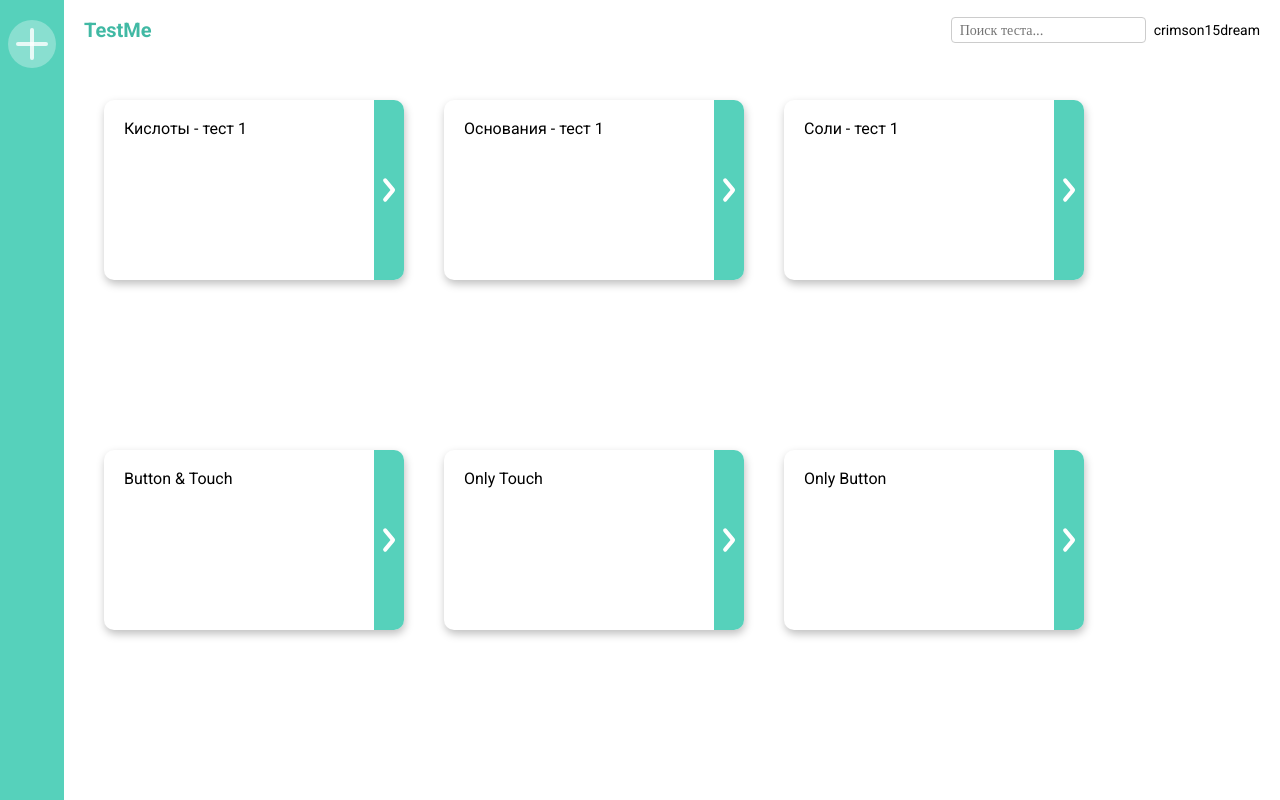
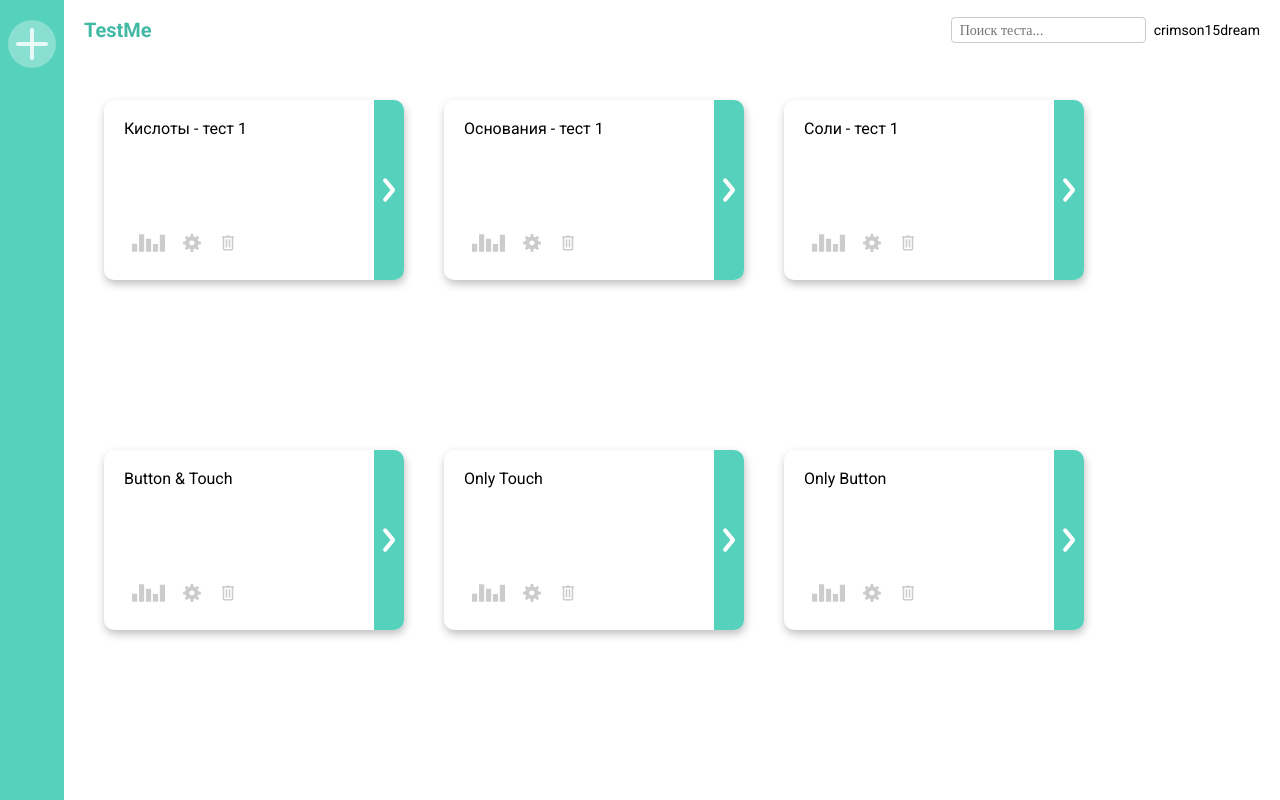
Before and after one commit to DoshSempai/study-platform, a React app: page / in a window 1280 px wide. Built offline with nearby package versions, Linux system fonts and the light colour scheme.

Commit message:
[search_test] Action With no Actions

```diff
--- a/src/assets/svg.tsx
+++ b/src/assets/svg.tsx
@@ -17,3 +17,102 @@ export const TriangleUp = (): JSX.Element => (
 		/>
 	</svg>
 );
+
+export const SettingsIcon = (): JSX.Element => (
+	<svg
+		version="1.0"
+		xmlns="http://www.w3.org/2000/svg"
+		width="18"
+		height="18"
+		viewBox="0 0 1278.000000 1280.000000"
+		preserveAspectRatio="xMidYMid meet"
+	>
+		<g
+			transform="translate(0.000000,1280.000000) scale(0.100000,-0.100000)"
+			fill="#CCCCCC"
+			stroke="none"
+		>
+			<path
+				d="M5911 12790 c-409 -52 -565 -233 -603 -696 -11 -142 -7 -279 22 -754
+	14 -210 0 -279 -67 -342 -45 -43 -108 -65 -278 -99 -208 -41 -259 -58 -530
+	-184 -303 -140 -521 -232 -602 -253 l-65 -17 -35 40 c-20 22 -117 135 -217
+	250 -368 427 -594 616 -802 670 -235 61 -449 -40 -738 -348 -441 -472 -472
+	-510 -536 -642 -43 -91 -60 -159 -60 -246 0 -83 15 -139 66 -244 73 -153 152
+	-245 502 -592 l326 -321 -34 -54 c-272 -428 -426 -760 -565 -1218 -57 -187
+	-84 -244 -128 -267 -53 -28 -155 -32 -493 -21 -551 18 -724 -12 -875 -150 -95
+	-87 -152 -208 -180 -382 -19 -113 -19 -819 -1 -930 58 -346 181 -505 453 -583
+	154 -45 247 -51 741 -48 l457 2 11 -43 c101 -380 368 -970 535 -1184 139 -178
+	154 -215 119 -290 -10 -20 -125 -138 -273 -278 -313 -297 -513 -502 -574 -588
+	-128 -179 -161 -352 -98 -517 61 -160 345 -497 647 -765 285 -254 458 -338
+	634 -308 206 35 394 175 708 527 121 135 550 587 563 593 4 2 72 -29 151 -69
+	330 -165 652 -285 1023 -378 146 -37 203 -56 227 -78 21 -19 23 -61 7 -213
+	-15 -149 -35 -1015 -27 -1134 23 -305 139 -489 359 -566 202 -71 582 -87 1079
+	-45 274 23 360 53 476 169 109 108 166 236 197 441 33 214 32 360 -8 920 -8
+	116 -18 258 -21 317 l-7 107 30 30 c22 22 57 38 134 61 266 80 466 147 604
+	202 158 64 422 189 540 256 l70 40 90 -102 c204 -232 566 -627 650 -710 161
+	-158 324 -272 455 -317 89 -30 224 -37 310 -15 81 21 199 84 269 144 129 110
+	425 388 536 503 238 248 332 441 305 628 -15 98 -76 229 -159 338 -66 88 -251
+	274 -416 419 -55 48 -143 126 -196 173 -52 47 -128 115 -168 150 -155 136
+	-153 153 37 474 149 250 275 521 370 799 28 81 60 165 71 186 33 66 103 114
+	206 143 68 19 349 17 575 -4 354 -33 489 -31 644 9 143 37 261 126 320 243 69
+	135 99 384 99 811 1 389 -23 554 -103 727 -75 162 -213 247 -470 289 -114 19
+	-439 21 -653 4 -78 -7 -205 -12 -282 -13 -157 -1 -193 8 -253 66 -49 47 -67
+	88 -102 238 -56 236 -85 315 -181 490 -129 236 -244 474 -264 547 -25 95 -23
+	183 6 230 13 22 124 129 246 240 401 365 554 558 608 767 19 76 19 204 0 280
+	-20 78 -84 205 -140 280 -44 59 -278 315 -465 508 -224 232 -389 327 -569 327
+	-248 0 -461 -151 -875 -620 -309 -351 -342 -377 -465 -368 -65 5 -140 39 -274
+	125 -122 79 -243 129 -472 197 -379 112 -499 161 -585 242 -76 71 -75 66 -54
+	377 49 730 2 1020 -201 1222 -132 132 -252 171 -570 185 -336 16 -664 20 -744
+	10z m712 -4576 c422 -62 783 -229 1053 -487 260 -248 409 -532 475 -904 27
+	-152 30 -456 5 -608 -59 -374 -204 -662 -458 -912 -143 -141 -259 -223 -457
+	-322 -589 -296 -1396 -273 -1965 55 -192 110 -390 284 -509 444 -212 288 -317
+	628 -317 1028 1 376 89 683 276 959 84 124 157 207 264 301 311 272 720 432
+	1195 466 88 6 337 -5 438 -20z"
+			/>
+		</g>
+	</svg>
+);
+
+export const StatisticsIcon = (): JSX.Element => (
+	<svg
+		version="1.0"
+		xmlns="http://www.w3.org/2000/svg"
+		width="33"
+		height="18"
+		viewBox="0 0 1280.000000 685.000000"
+		preserveAspectRatio="xMidYMid meet"
+	>
+		<g
+			transform="translate(0.000000,685.000000) scale(0.100000,-0.100000)"
+			fill="#CCCCCC"
+			stroke="none"
+		>
+			<path
+				d="M2730 3445 l0 -3405 1000 0 1000 0 0 3405 0 3405 -1000 0 -1000 0 0
+-3405z"
+			/>
+			<path
+				d="M10790 3330 l0 -3290 1005 0 1005 0 0 3290 0 3290 -1005 0 -1005 0 0
+-3290z"
+			/>
+			<path
+				d="M5418 2535 l2 -2535 1000 0 1000 0 0 2535 0 2535 -1002 0 -1003 0 3
+-2535z"
+			/>
+			<path
+				d="M0 1590 l0 -1550 1005 0 1005 0 0 1550 0 1550 -1005 0 -1005 0 0
+-1550z"
+			/>
+			<path
+				d="M8100 1495 l0 -1495 1005 0 1005 0 0 1495 0 1495 -1005 0 -1005 0 0
+-1495z"
+			/>
+		</g>
+	</svg>
+);
+
+export const DeleteIcon = (): JSX.Element => (
+	<svg fill="#CCCCCC" xmlns="http://www.w3.org/2000/svg" viewBox="0 0 24 24" width="18" height="18">
+		<path d="M 10 2 L 9 3 L 4 3 L 4 5 L 5 5 L 5 20 C 5 20.522222 5.1913289 21.05461 5.5683594 21.431641 C 5.9453899 21.808671 6.4777778 22 7 22 L 17 22 C 17.522222 22 18.05461 21.808671 18.431641 21.431641 C 18.808671 21.05461 19 20.522222 19 20 L 19 5 L 20 5 L 20 3 L 15 3 L 14 2 L 10 2 z M 7 5 L 17 5 L 17 20 L 7 20 L 7 5 z M 9 7 L 9 18 L 11 18 L 11 7 L 9 7 z M 13 7 L 13 18 L 15 18 L 15 7 L 13 7 z" />
+	</svg>
+);
--- a/src/view/components/card/Card.css
+++ b/src/view/components/card/Card.css
@@ -22,6 +22,10 @@
     width: 100%;
     height: 100%;
     padding: 20px;
+
+    display: flex;
+    flex-direction: column;
+    justify-content: space-between;
 }
 
 .card__navigation {
@@ -57,6 +61,22 @@
     border-radius: 2px;
 }
 
+.card__actions {
+    display: flex;
+    justify-content: flex-start;
+    align-items: center;
+}
+.card__action {
+    margin-right: 2px;
+    padding: 8px;
+    display: flex;
+    justify-content: center;
+    align-items: center;
+}
+.card__action:hover {
+    background-color: var(--stplatform-primary-16);
+}
+
 @media screen and (max-width: 480px) {
     .card_wrap {
         flex-grow: 1;
--- a/src/view/components/card/Сard.tsx
+++ b/src/view/components/card/Сard.tsx
@@ -1,15 +1,35 @@
 import React from 'react';
+import { DeleteIcon, SettingsIcon, StatisticsIcon } from '../../../assets/svg';
 import './Card.css';
 
 interface CardProps {
 	title: String;
 }
 
-export const Card = ({ title }: CardProps): JSX.Element => (
+export const Card = ({ title }: CardProps): JSX.Element => {
+	const handleActionClick = (e: React.MouseEvent<HTMLDivElement, MouseEvent>): void => {
+		e.preventDefault();
+		e.stopPropagation();
+		console.log(`action !!`);
+	};
+
+	return (
 		<div className="card">
 			<div className="card__content">
 				<div className="card__title">{title}</div>
+				<div className="card__actions">
+					<div className="card__action" onClick={handleActionClick}>
+						<StatisticsIcon />
+					</div>
+					<div className="card__action" onClick={handleActionClick}>
+						<SettingsIcon />
+					</div>
+					<div className="card__action" onClick={handleActionClick}>
+						<DeleteIcon />
+					</div>
+				</div>
 			</div>
 			<div className="card__navigation"></div>
 		</div>
 	);
+};
--- a/src/view/components/content/Content.css
+++ b/src/view/components/content/Content.css
@@ -8,3 +8,14 @@
     display: flex;
     flex-wrap: wrap;
 }
+
+.content::-webkit-scrollbar {
+    width: 0.5em;
+}
+.content::-webkit-scrollbar-track {
+    box-shadow: inset 0 0 6px var(--stplatform-black-20);
+}
+.content::-webkit-scrollbar-thumb {
+    background-color: var(--stplatform-gray);
+    border-radius: 4px;
+}
```
Also changed, not shown: 2 other files (tests, documents, lock files or other folders). Lines whose indentation alone changed are shown as unchanged.
